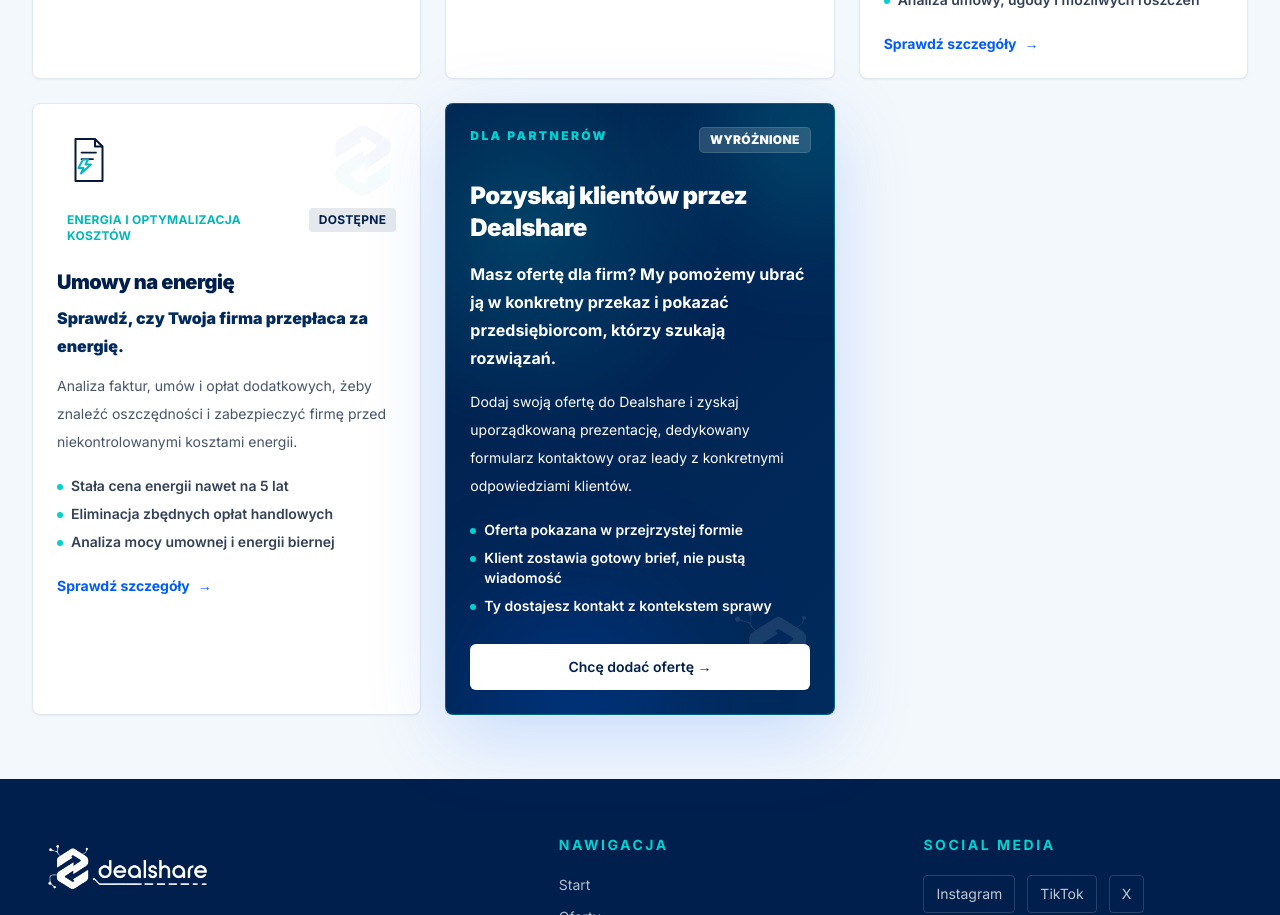
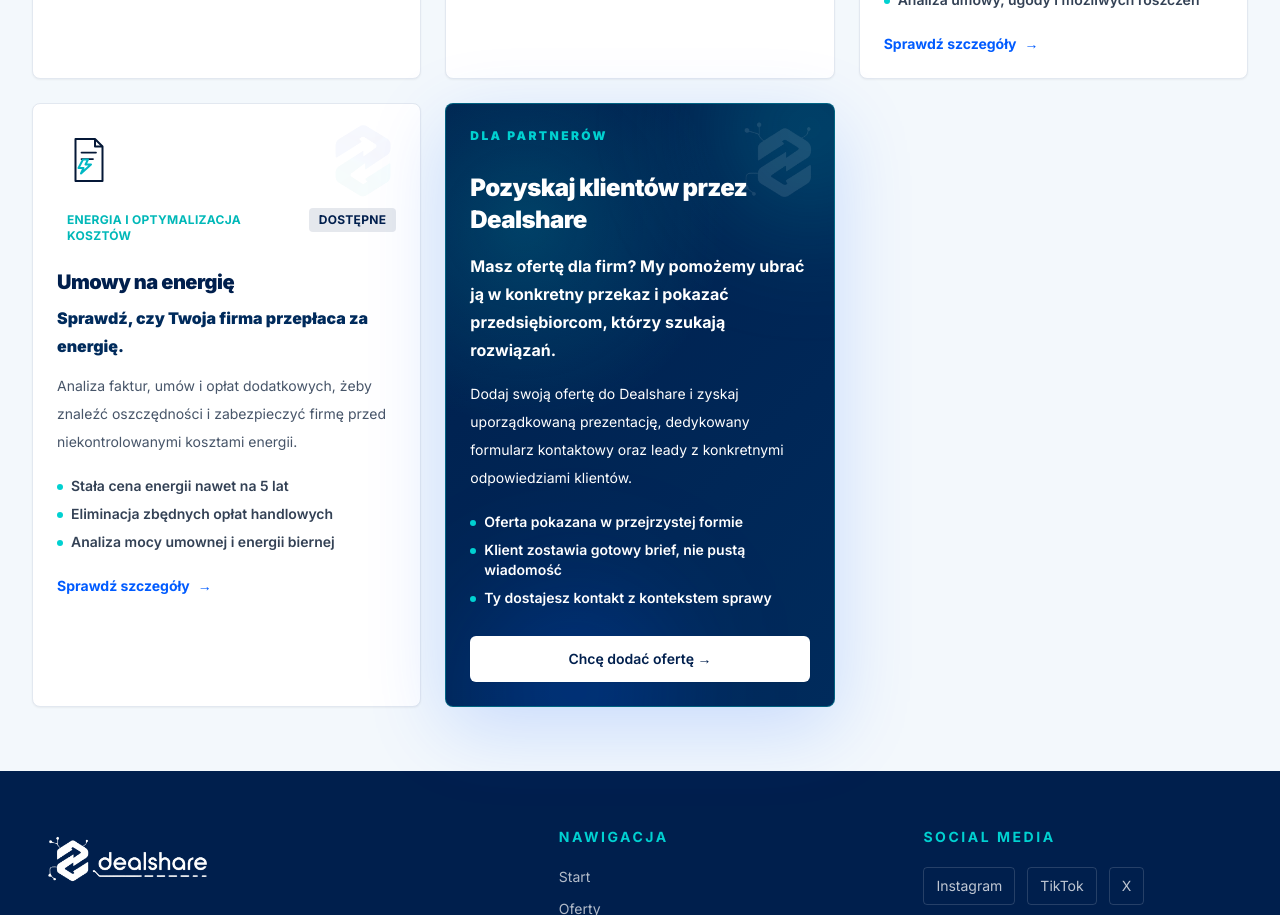
Before and after one commit to pSzymanek/dealshare, a Next.js app: page /oferty in a window 1280 px wide. Shown: the part 1920-2835 px from the top of the page. Built offline with nearby package versions, Linux system fonts and the light colour scheme.

Commit message:
Refine partner offer card branding

```diff
--- a/components/PartnerOfferCard.tsx
+++ b/components/PartnerOfferCard.tsx
@@ -14,21 +14,20 @@
   if (!config) return null;
 
   return (
-    <article className="relative isolate flex min-h-full flex-col overflow-hidden rounded-lg border border-cyan/35 bg-navy-gradient p-6 text-white shadow-glow transition duration-300 hover:-translate-y-1 hover:shadow-card">
+    <article className="group relative isolate flex min-h-full flex-col overflow-hidden rounded-lg border border-cyan/35 bg-navy-gradient p-6 text-white shadow-glow transition duration-300 hover:-translate-y-1 hover:shadow-card">
       <div className="pointer-events-none absolute -right-16 -top-16 h-44 w-44 rounded-full bg-cyan/25 blur-3xl" />
       <div className="pointer-events-none absolute -bottom-20 left-8 h-48 w-48 rounded-full bg-electric/25 blur-3xl" />
       <Image
         src="/sygnet-white.png"
         alt=""
-        width={86}
-        height={86}
-        className="pointer-events-none absolute bottom-5 right-5 z-0 opacity-10"
+        width={80}
+        height={80}
+        className="pointer-events-none absolute right-4 top-4 z-0 h-20 w-20 object-contain opacity-10 transition group-hover:opacity-15"
         aria-hidden="true"
       />
 
       <div className="relative z-10 flex items-start justify-between gap-4">
         <p className="text-xs font-black uppercase tracking-[0.2em] text-cyan">DLA PARTNERÓW</p>
-        <span className="rounded bg-white/15 px-2.5 py-1 text-xs font-black uppercase tracking-wide text-white ring-1 ring-white/25">WYRÓŻNIONE</span>
       </div>
 
       <div className="relative z-10 mt-7">
```
